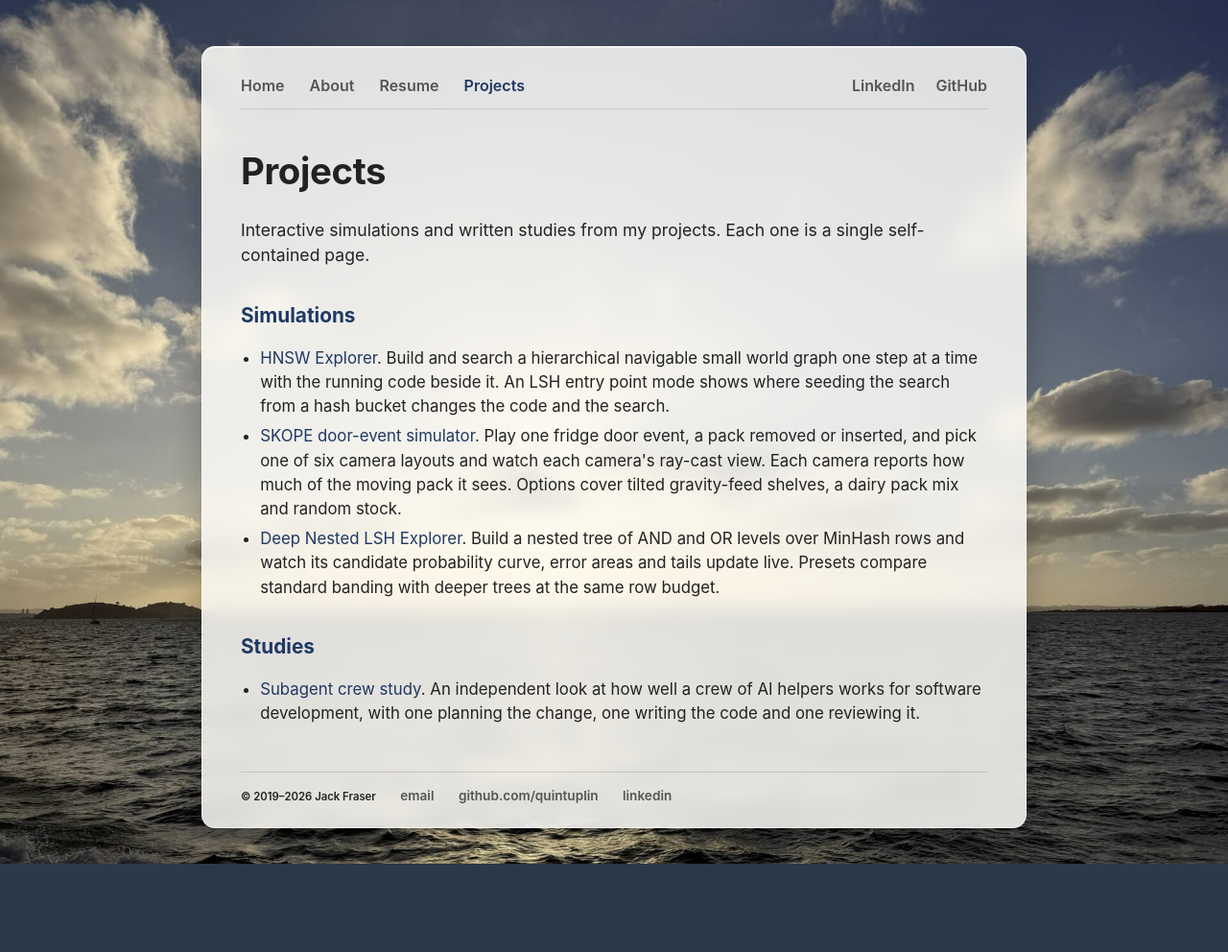
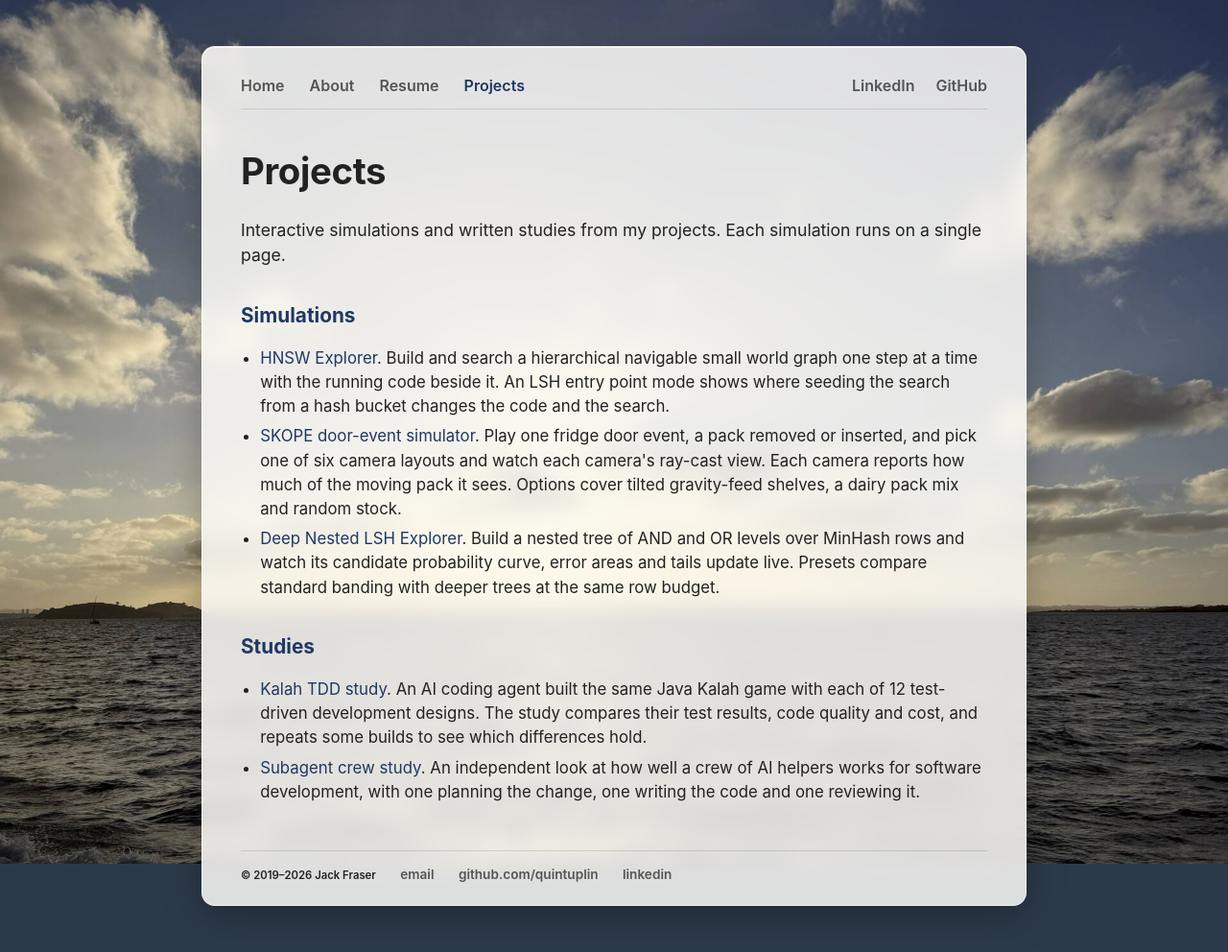
Before and after one commit to Quintuplin/quintuplin.github.io, a Jekyll site: the page built from projects/index.html, in a window 1280 px wide. Shown: the whole page at 96% size. Built offline with Jekyll 4.4.1, drawn with Linux system fonts in a browser that asks for light colours; before the commit the page ends 911 px from its top, so only the background shows below that.

Commit message:
List the study on projects and run the final check in check_site (#113)

```diff
--- a/projects/index.html
+++ b/projects/index.html
@@ -5,7 +5,7 @@ redirect_from: /simulations/
 ---
 	<h1>{{ page.title }}</h1>
 
-	<p>Interactive simulations and written studies from my projects. Each one is a single self-contained page.</p>
+	<p>Interactive simulations and written studies from my projects. Each simulation runs on a single page.</p>
 
 	<h2>Simulations</h2>
 
@@ -18,5 +18,6 @@ redirect_from: /simulations/
 	<h2>Studies</h2>
 
 	<ul class="list-unstyled">
+		<li><a href="/studies/kalah-tdd-study/">Kalah TDD study</a>. An AI coding agent built the same Java Kalah game with each of 12 test-driven development designs. The study compares their test results, code quality and cost, and repeats some builds to see which differences hold.</li>
 		<li><a href="/studies/subagent-crew-study/">Subagent crew study</a>. An independent look at how well a crew of AI helpers works for software development, with one planning the change, one writing the code and one reviewing it.</li>
 	</ul>
```
Also changed, not shown: 1 other file.
